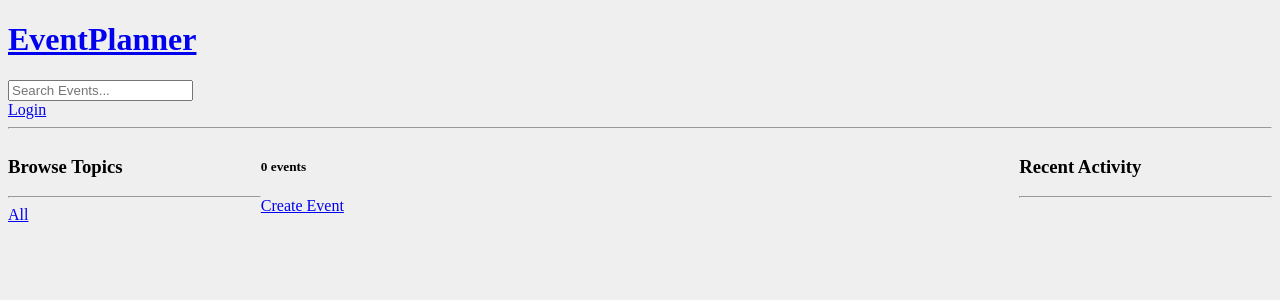
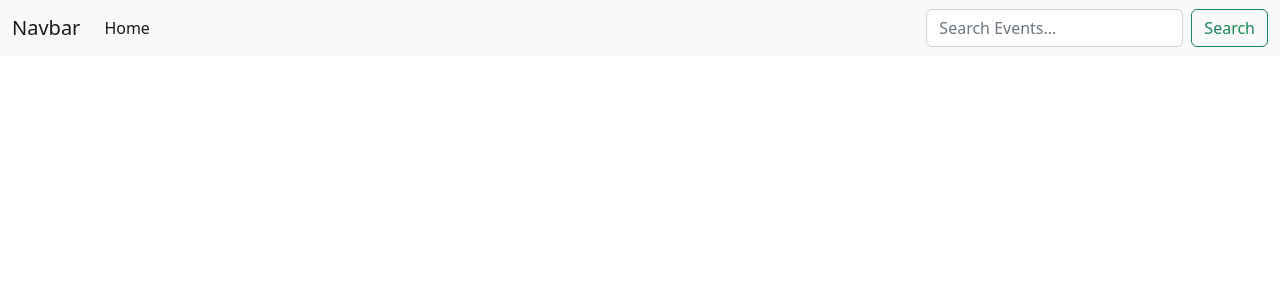
Before and after one commit to chaeu/eventplanner, a Django app: page / in a window 1280 px wide. Shown: the top 300 px of the page. Run offline with Django 4.2, Linux system fonts and the light colour scheme; data that the repository does not hold is empty.

Commit message:
html files redesign

```diff
--- a/base/templates/base/home.html
+++ b/base/templates/base/home.html
@@ -1,29 +1,11 @@
 {% extends "main.html" %}
-
 
 {% block content %}
 
-<style>
-    .home-container {
-        display: grid;
-        grid-template-columns: 1fr 3fr 1fr;
-    }
 
-</style>
-
-<div class="home-container">
-
-    {% include "base/topics_component.html" %}
-
-    <div>
-        <h5>{{event_count}} events</h5>
-        <a href="{% url 'create-event' %}">Create Event</a>
-
-        {% include "base/feed_component.html" %}
-    </div>
-
-    {% include "base/activity_component.html" %}
-
-</div>
+{% for event in events %}
+    {% include "base/event_card.html" %}
+    {{participants}}
+{% endfor %}
 
 {% endblock content %}
--- a/base/views.py
+++ b/base/views.py
@@ -91,6 +91,8 @@ def event(request, pk):
     event = Event.objects.get(id=pk)
     event_messages = event.message_set.all()
     participants = event.participants.all()
+
+
     if request.method =="POST":
         message = Message.objects.create(
             user=request.user,
@@ -103,7 +105,8 @@ def event(request, pk):
     context = {
         "event": event,
         "event_messages": event_messages,
-        "participants": participants}
+        "participants": participants,
+        }
     return render(request, "base/event.html", context)
 
 def userProfile(request, pk):
--- a/templates/main.html
+++ b/templates/main.html
@@ -1,18 +1,16 @@
 <!DOCTYPE html>
 {% load static %}
-<html>
-<head>
-    <meta charset='utf-8'>
-    <meta http-equiv='X-UA-Compatible' content='IE=edge'>
-    <title>Page Title</title>
-    <meta name='viewport' content='width=device-width, initial-scale=1'>
-    <link rel='stylesheet' type='text/css' media='screen' href="{% static 'styles/main.css' %}">
-    <script src='main.js'></script>
+<!doctype html>
+<html lang="en">
+  <head>
+    <meta charset="utf-8">
+    <meta name="viewport" content="width=device-width, initial-scale=1">
+    <title>Eventplanner</title>
+    <link href="https://cdn.jsdelivr.net/npm/bootstrap@5.2.0/dist/css/bootstrap.min.css" rel="stylesheet" integrity="sha384-gH2yIJqKdNHPEq0n4Mqa/HGKIhSkIHeL5AyhkYV8i59U5AR6csBvApHHNl/vI1Bx" crossorigin="anonymous">
+  </head>
+  <body>
+    {% include "navbar.html" %}
 
-
-</head>
-<body>
-    {% include "navbar.html" %}
     {% if messages %}
     <ul class="messages">
         {% for message in messages %}
@@ -27,6 +25,6 @@
     {% endblock %}
 
 
-
+    <script src="https://cdn.jsdelivr.net/npm/bootstrap@5.2.0/dist/js/bootstrap.bundle.min.js" integrity="sha384-A3rJD856KowSb7dwlZdYEkO39Gagi7vIsF0jrRAoQmDKKtQBHUuLZ9AsSv4jD4Xa" crossorigin="anonymous"></script>
 </body>
 </html>
--- a/templates/navbar.html
+++ b/templates/navbar.html
@@ -1,20 +1,23 @@
-<a href="/">
-    <h1>EventPlanner</h1>
-
-</a>
-
-
-<form method="GET" action="{% url 'home' %}">
-    <input type="text" name="q" placeholder="Search Events..."/>
-</form>
-
-{% if request.user.is_authenticated %}
-    <p>{{request.user}}</p>
-    <a href="{% url 'logout' %}">Logout</a>
-{% else %}
-    <a href="{% url "login" %}">Login</a>
-{% endif %}
+<nav class="navbar navbar-expand-lg bg-light">
+    <div class="container-fluid">
+      <a class="navbar-brand" href="/">Navbar</a>
+      <button class="navbar-toggler" type="button" data-bs-toggle="collapse" data-bs-target="#navbarTogglerDemo02" aria-controls="navbarTogglerDemo02" aria-expanded="false" aria-label="Toggle navigation">
+        <span class="navbar-toggler-icon"></span>
+      </button>
+      <div class="collapse navbar-collapse" id="navbarTogglerDemo02">
+        <ul class="navbar-nav me-auto mb-2 mb-lg-0">
+          <li class="nav-item">
+            <a class="nav-link active" aria-current="page" href="/">Home</a>
+          </li>
+        </ul>
+        <form class="d-flex" role="search" method="GET" action="{% url 'home' %}">
+          <input class="form-control me-2"  type="text" name="q" placeholder="Search Events...">
+          <button class="btn btn-outline-success" type="submit">Search</button>
+        </form>
 
 
 
-<hr>
+
+      </div>
+    </div>
+  </nav>
```
Also changed, not shown: base/templates/base/event_card.html (added, +14 -0 lines), base/templates/base/home_old.html (added, +29 -0 lines), templates/navbar_old.html (added, +19 -0 lines).
